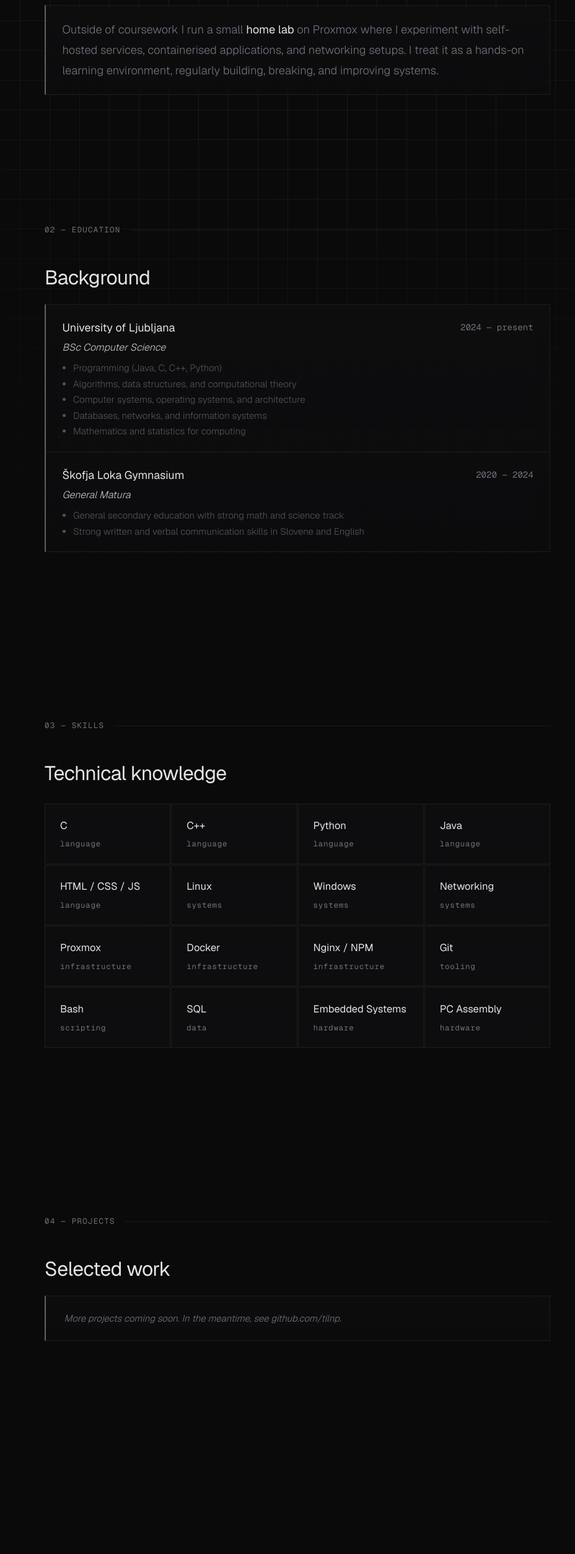
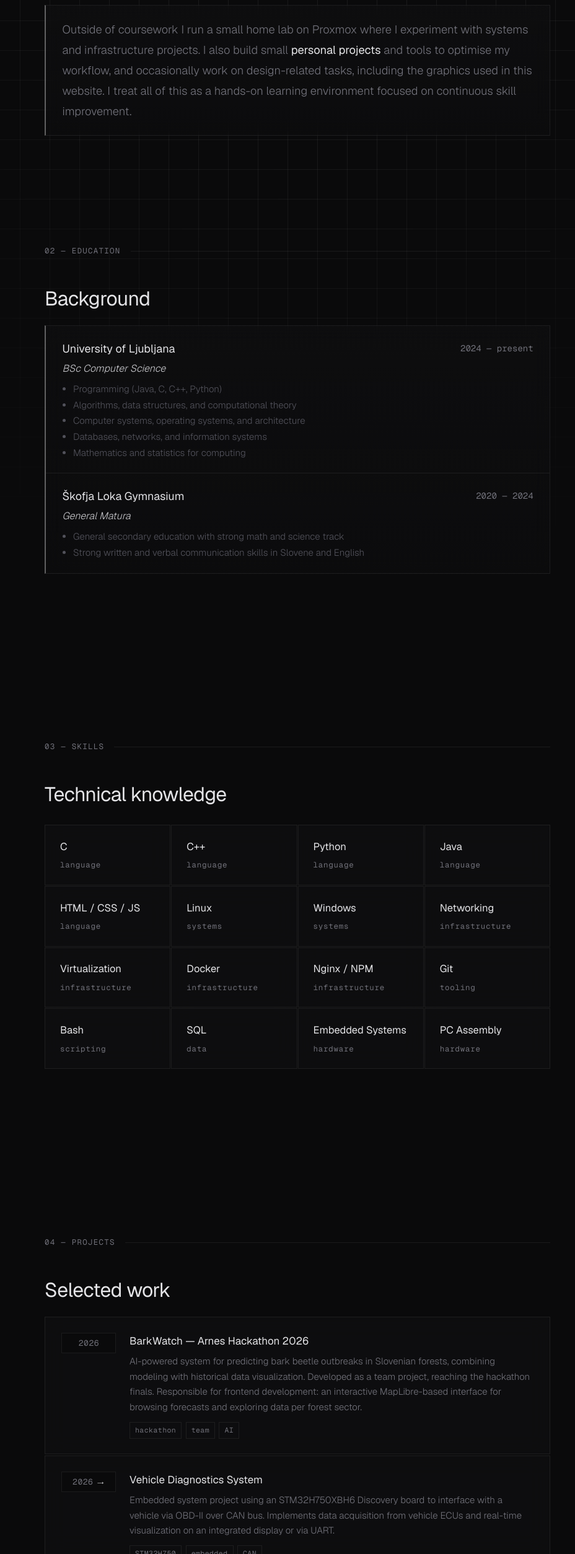
Before and after one commit to tilnp/web-portfolio, a plain HTML site: page public/index.html in a window 1280 px wide. Shown: the part 1351-3859 px from the top of the page at 62% size, without its empty margins (160-1088 px from the left). Drawn offline with nearby package versions, Linux system fonts and the light colour scheme.

Commit message:
added projects, refined text

```diff
--- a/public/i18n.js
+++ b/public/i18n.js
@@ -19,8 +19,8 @@ export const skills = [
   { name: 'HTML / CSS / JS',  cat: 'language' },
   { name: 'Linux',            cat: 'systems'  },
   { name: 'Windows',          cat: 'systems'  },
-  { name: 'Networking',       cat: 'systems'  },
-  { name: 'Proxmox',          cat: 'infra'    },
+  { name: 'Networking',       cat: 'infra'    },
+  { name: 'Virtualization',   cat: 'infra'    },
   { name: 'Docker',           cat: 'infra'    },
   { name: 'Nginx / NPM',      cat: 'infra'    },
   { name: 'Git',              cat: 'tooling'  },
@@ -44,25 +44,30 @@ export const educationItems = [
 export const languageItems = [
   { key: 'sl',                bars: 4    },
   { key: 'en', cert: '',      bars: 3.25 },
-  { key: 'de', cert: '',      bars: 2.1  },
+  { key: 'de', cert: '',      bars: 2.25  },
 ];
 
 // Projects. Add entries here as projects come online; an empty array
 // renders the section's empty-state message instead of cards.
 // `key` is the lookup id into messages.{en,sl}.projects.items.
-// `year` (optional) shows in the mono badge column. `href` (optional)
-// makes the card clickable. `tags` (optional) are non-translatable.
+// `year` (optional) shows in the mono badge column.
+// `ongoing: true` appends a green "→" inside the year chip with a
+// localized "ongoing" tooltip — use this instead of writing " ->" by hand.
+// `href` (optional) makes the card clickable. `tags` (optional) are
+// non-translatable.
 export const projectItems = [
-  // { key: 'homelab', year: '2025', href: 'https://github.com/tilnp/homelab', tags: ['proxmox','docker'] },
+  { key: 'barkwatch', year: '2026',                  tags: ['hackathon', 'team', 'AI'] },
+  { key: 'stm32',     year: '2026', ongoing: true,   tags: ['STM32H750', 'embedded', 'CAN'] },
+  { key: 'homelab',   year: '2025', ongoing: true,   tags: ['proxmox', 'hardware', 'web'] },
 ];
 
 // Keys + tags don't translate; title/desc do.
 // key is used for item icon
 export const experienceItems = [
-  { key: 'vm',  tags: ['proxmox', 'lxc', 'vm', 'docker'] },
-  { key: 'net', tags: ['https', 'firewall', 'ssl', 'dns'] },
-  { key: 'srv', tags: ['apt', 'conf', 'status', 'monitoring'] },
+  { key: 'net', tags: ['https', 'firewall', 'tls', 'dns'] },
   { key: 'adm', tags: ['admin', 'linux', 'shell', 'log'] },
+  { key: 'emb', tags: ['STM32', 'GPIO', 'C/C++', 'embedded'] },
+  { key: 'web', tags: ['HTML', 'web', 'frontend', 'UI'] },
 ];
 
 // Email/URL don't translate; the platform label does (email → e-pošta).
@@ -99,9 +104,13 @@ export const messages = {
       label: '01 — about',
       title: 'Who I am',
       lead: '',
-      p1: 'I\'m a <strong>computer science student</strong> with a genuine interest in how systems work — from operating systems and networking down to the underlying hardware.',
-      p2: 'I’m comfortable working across both <strong>software and hardware</strong>: working in Linux environments, troubleshooting system issues, using the terminal, and understanding how components interact at a low level. I focus on practical problem-solving rather than just theory.',
-      p3: 'Outside of coursework I run a small <strong>home lab</strong> on Proxmox where I experiment with self-hosted services, containerised applications, and networking setups. I treat it as a hands-on learning environment, regularly building, breaking, and improving systems.',
+      p1: 'I\'m a <strong>computer science student</strong> with a genuine interest in how systems work — from operating systems and networking \
+           down to the underlying hardware.',
+      p2: 'I’m comfortable working across both <strong>software and hardware</strong>: working in Linux environments, troubleshooting system issues, \
+           using the terminal, and understanding how components interact at a low level. I focus on practical problem-solving rather than just theory.',
+      p3: 'Outside of coursework I run a small home lab on Proxmox where I experiment with systems and infrastructure projects. I also build small \
+           <strong>personal projects</strong> and tools to optimise my workflow, and occasionally work on design-related tasks, including the graphics \
+           used in this website. I treat all of this as a hands-on learning environment focused on continuous skill improvement.',
     },
     skills: {
       label: '03 — skills',
@@ -178,11 +187,24 @@ export const messages = {
       title: 'Selected work',
       lead: '',
       empty: 'More projects coming soon. In the meantime, see github.com/tilnp.',
+      ongoing: 'ongoing',
       items: {
-        // homelab: {
-        //   title: 'Home lab',
-        //   desc: 'Self-hosted infrastructure on Proxmox running ~12 services behind Nginx Proxy Manager.',
-        // },
+        barkwatch: {
+          title: 'BarkWatch — Arnes Hackathon 2026',
+          desc: 'AI-powered system for predicting bark beetle outbreaks in Slovenian forests, combining modeling with historical data visualization. \
+                 Developed as a team project, reaching the hackathon finals. Responsible for frontend development: an interactive MapLibre-based interface \
+                 for browsing forecasts and exploring data per forest sector.',
+        },
+        stm32: {
+          title: 'Vehicle Diagnostics System',
+          desc: 'Embedded system project using an STM32H750XBH6 Discovery board to interface with a vehicle via OBD-II over CAN bus. Implements data acquisition \
+                 from vehicle ECUs and real-time visualization on an integrated display or via UART.',
+        },
+        homelab: {
+          title: 'Home lab',
+          desc: 'Self-hosted Proxmox node for experimenting with virtualization, containers, networking, and self-hosted services. Planned and built the \
+                 underlying hardware system, which now hosts multiple services and web applications, including this portfolio site',
+        },
       },
     },
     experience: {
@@ -190,21 +212,21 @@ export const messages = {
       title: 'Practical Experience',
       lead: '',
       items: {
-        vm: {
-          title: 'Virtualization & containers',
-          desc: 'Deploying and managing LXC containers and virtual machines on Proxmox, including system setup, configuration, and troubleshooting.'
-        },
         net: {
           title: 'Networking & services',
-          desc: 'Configuring network services including reverse proxy (Nginx Proxy Manager), private DNS server, firewall rules, and internal service exposure.'
-        },
-        srv: {
-          title: 'Service deployment',
-          desc: 'Installing, configuring, and maintaining self-hosted applications (Home Assistant, PhotoPrism, FileBrowser, Uptime Kuma, etc.), including updates and monitoring.'
+          desc: 'Configuring network services including reverse proxy (Nginx Proxy Manager), private DNS server, firewall rules, and internal service deployment.'
         },
         adm: {
           title: 'System administration',
           desc: 'Working in Linux environments using the terminal for system configuration, debugging, package management, and routine maintenance tasks.'
+        },
+        emb: {
+          title: 'Embedded systems',
+          desc: 'Developing firmware for STM32 microcontrollers, focusing on hardware interfacing, sensor data acquisition, and real-time embedded system integration.',
+        },
+        web: {
+          title: 'Web development (AI-assisted)',
+          desc: 'Developing web-based user interfaces with focus on responsive design, data visualization, and interactive UI components.',
         },
       },
     },
@@ -252,9 +274,13 @@ export const messages = {
       label: '01 — o meni',
       title: 'Kdo sem',
       lead: '',
-      p1: 'Sem <strong>študent računalništva in informatike</strong> s pristnim zanimanjem za delovanje sistemov — od operacijskih sistemov in omrežij vse do strojne opreme, ki vse to poganja.',
-      p2: 'Znajdem se tako pri <strong>programski</strong> kot <strong>strojni opremi</strong>: uporaba Linux okolij, odpravljanje sistemskih težav, delo v terminalu in razumevanje interakcije komponent na nizki ravni. Osredotočam se na praktično reševanje problemov in ne le na teorijo.',
-      p3: 'Poleg študija upravljam manjši <strong>home lab</strong> na Proxmoxu, kjer eksperimentiram s samogostovanjem storitev, kontejnerskimi aplikacijami in omrežnimi nastavitvami. Nanj gledam kot na praktično učno okolje, kjer redno postavljam, preizkušam in izboljšujem sisteme.',
+      p1: 'Sem <strong>študent računalništva in informatike</strong> s pristnim zanimanjem za delovanje sistemov — od operacijskih sistemov in omrežij vse do \
+           strojne opreme, ki vse to poganja.',
+      p2: 'Znajdem se tako pri <strong>programski</strong> kot <strong>strojni opremi</strong>: uporaba Linux okolij, odpravljanje sistemskih težav, delo v terminalu \
+           in razumevanje interakcije komponent na nizki ravni. Osredotočam se na praktično reševanje problemov in ne le na teorijo.',
+      p3: 'Poleg študijskih obveznosti upravljam manjši home lab na Proxmoxu, kjer eksperimentiram s sistemskimi in infrastrukturnimi projekti. Razvijam tudi manjše \
+           <strong>osebne projekte</strong> in orodja za optimizacijo svojega delovnega toka, občasno pa se ukvarjam tudi z oblikovalskimi nalogami, vključno z \
+           grafiko, uporabljeno na tej spletni strani. Vse to obravnavam kot praktično učno okolje, osredotočeno na stalno izboljševanje znanja in veščin.',
     },
     skills: {
       label: '03 — veščine',
@@ -328,34 +354,49 @@ export const messages = {
     },
     projects: {
       label: '04 — projekti',
-      title: 'Izbrano delo',
+      title: 'Izbrana dela',
       lead: '',
       empty: 'Več projektov sledi kmalu. Do takrat si oglejte github.com/tilnp.',
+      ongoing: 'v teku',
       items: {
-        // Per-locale overrides go here; keys default to en values.
+        barkwatch: {
+          title: 'BarkWatch — Arnes Hackathon 2026',
+          desc: 'Umetnointeligenčni sistem za napovedovanje izbruhov podlubnikov v slovenskih gozdovih, ki združuje modeliranje in vizualizacijo zgodovinskih \
+                 podatkov. Razvit kot skupinski projekt, ki se je uvrstil v finale hackathona. Odgovoren za razvoj frontend dela: interaktivni MapLibre vmesnik \
+                 za pregledovanje napovedi in raziskovanje podatkov po gozdnih sektorjih.',
+        },
+        stm32: {
+          title: 'Sistem za diagnostiko vozil',
+          desc: 'Vgrajeni sistemski projekt z uporabo STM32H750XBH6 Discovery plošče za povezavo z vozilom preko OBD-II prek CAN vodila. Omogoča zajem podatkov \
+                 iz ECU enot vozila ter njihov prikaz v realnem času na integriranem zaslonu ali prek protokola UART.',
+        },
+        homelab: {
+          title: 'Home lab',
+          desc: 'Samogostovano Proxmox vozlišče za eksperimentiranje z virtualizacijo, kontejnerji, omrežji in samogostovanimi storitvami. Načrtovan in zgrajen \
+                 je bil osnovni strojni sistem, ki zdaj poganja več storitev in spletnih aplikacij, vklučno s tem spletnim portfeljem.',
+        },
       },
     },
     experience: {
       label: '05 — izkušnje',
       title: 'Praktične izkušnje',
       lead: '',
-      // Any key omitted here falls back to its en counterpart automatically.
       items: {
-        vm: {
-          title: 'Virtualizacija in kontejnerji',
-          desc: 'Postavljanje in upravljanje LXC kontejnerjev in virtualnih strojev na Proxmoxu, vključno z nastavitvijo, konfiguracijo in odpravljanjem težav.'
-        },
         net: {
           title: 'Omrežje in storitve',
-          desc: 'Vzpostavitev reverznega proxyja (Nginx Proxy Manager), zasebnega DNS strežnika in izpostavljanja notranjih storitev.'
-        },
-        srv: {
-          title:'Postavitev storitev',
-          desc: 'Namestitev, konfiguracija in vzdrževanje samogostovanih aplikacij (Home Assistant, PhotoPrism, FileBrowser, Uptime Kuma, itd.), vključno s posodobitvami in nadzorovanjem.'
+          desc: 'Vzpostavitev reverznega proxyja (Nginx Proxy Manager), zasebnega DNS strežnika in notranjih storitev.'
         },
         adm: {
           title: 'Sistemska administracija',
           desc: 'Delo v Linux okoljih z uporabo terminala za sistemsko konfiguracijo, odpravljanje napak, upravljanje paketov in redna vzdrževalna opravila.'
+        },
+        emb: {
+          title: 'Vgrajeni sistemi',
+          desc: 'Razvoj firmware-a za mikrokrmilnike STM32 s poudarkom na strojni povezljivosti, zajemu podatkov iz senzorjev ter integraciji vgrajenih sistemov v realnem času.',
+        },
+        web: {
+          title: 'Spletni razvoj (s pomočjo AI)',
+          desc: 'Razvoj spletnih uporabniških vmesnikov s poudarkom na odzivnem dizajnu, vizualizaciji podatkov in interaktivnih UI komponentah.',
         },
       },
     },
@@ -473,13 +514,17 @@ const RENDERERS = {
         : '';
       return;
     }
+    const ongoingLabel = dict.projects?.ongoing || 'ongoing';
     el.innerHTML = projectItems.map(p => {
       const tx = t[p.key] || {};
       const tagsHtml = p.tags?.length
         ? `<div class="proj-tags">${p.tags.map(x => `<span class="tag">${esc(x)}</span>`).join('')}</div>`
         : '';
+      const yearInner = p.ongoing
+        ? `<abbr title="${esc(ongoingLabel)}" aria-label="${esc(ongoingLabel)}">${esc(p.year ?? '')}<span class="ongoing-mark" aria-hidden="true">→</span></abbr>`
+        : esc(p.year ?? '');
       const inner = `
-        ${p.year ? `<div class="proj-year">${esc(p.year)}</div>` : ''}
+        ${(p.year || p.ongoing) ? `<div class="proj-year">${yearInner}</div>` : ''}
         <div class="proj-body">
           <div class="proj-title">${esc(tx.title)}${p.href ? ' <span class="proj-arrow">↗</span>' : ''}</div>
           <div class="proj-desc">${esc(tx.desc)}</div>
--- a/public/styles.css
+++ b/public/styles.css
@@ -608,19 +608,36 @@ h2{
   backdrop-filter:blur(18px) saturate(130%);
   -webkit-backdrop-filter:blur(18px) saturate(130%);
 }
-a.proj-item:hover{
+.proj-item:hover{
   background:rgba(24,24,27,.78);
 }
 .proj-year{
   font-family:var(--mono);
   font-size:13px;
   color:var(--muted2);
-  padding:.3rem .55rem;
+  padding:.3rem 0;
   border:1px solid var(--border);
   background:var(--bg);
   flex-shrink:0;
   letter-spacing:.04em;
   margin-top:1px;
+  width:5.5rem;
+  text-align:center;
+}
+.proj-year abbr{
+  text-decoration:none;
+  border-bottom:none;
+  cursor:help;
+  display:inline-flex;
+  align-items:center;
+  justify-content:center;
+  gap:.3rem;
+}
+.proj-year .ongoing-mark{
+  color:var(--text);
+  font-family:"Segoe UI Symbol","Apple Symbols","Noto Sans Symbols 2","Noto Sans Symbols",system-ui,sans-serif;
+  font-size:14px;
+  line-height:1;
 }
 .proj-body{
   flex:1;
```
Also changed, not shown: public/index.html (+1 -1 lines).
